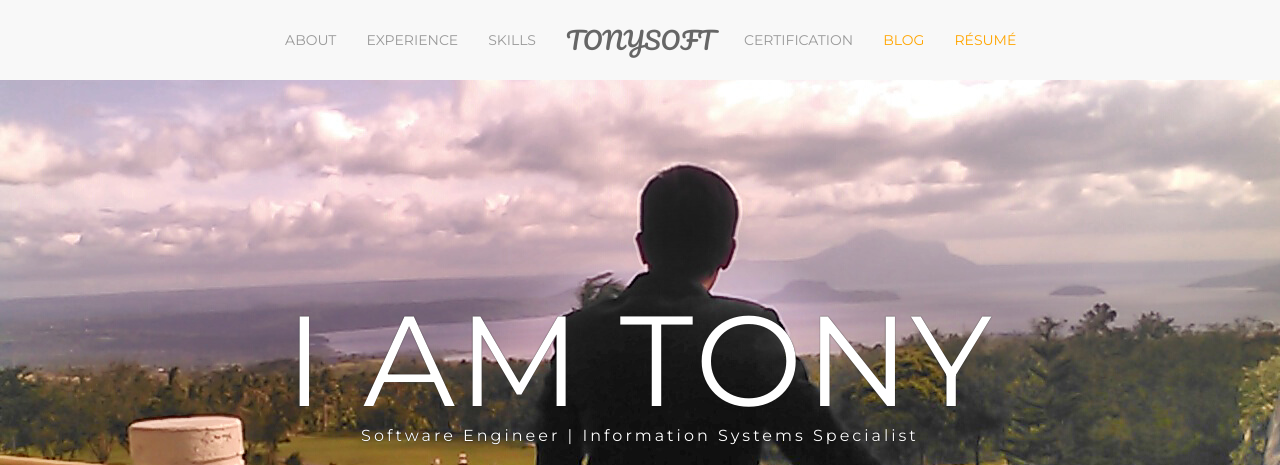
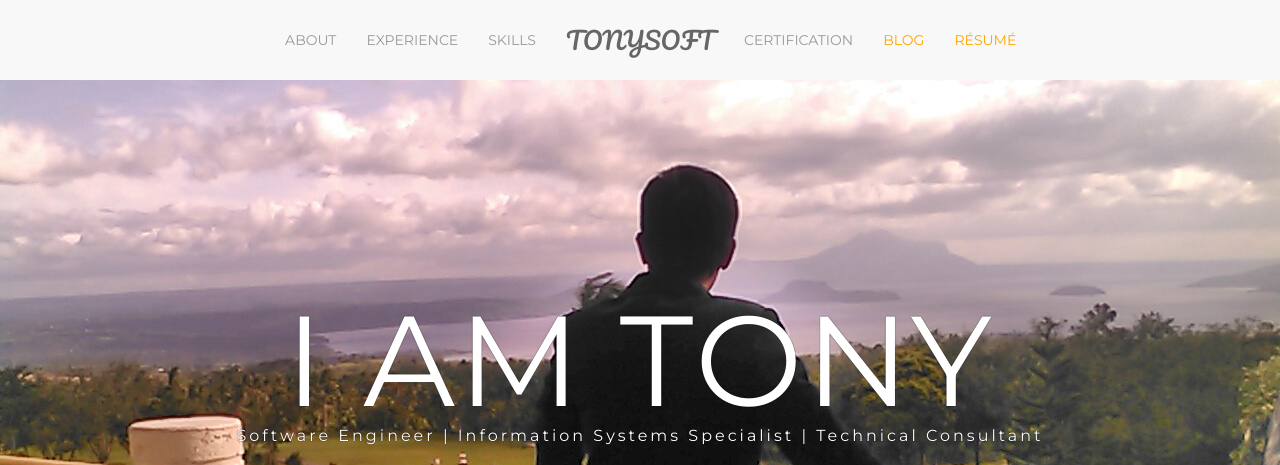
Before and after one commit to iamtonysoft/iamtonysoft.github.io, a website built with webpack: page index.html in a window 1280 px wide. Shown: the top 465 px of the page. Built offline with nearby package versions, Linux system fonts and the light colour scheme.

Commit message:
Added technical consultant in header

```diff
--- a/index.html
+++ b/index.html
@@ -66,7 +66,7 @@
                     <div class="uk-grid uk-child-width-1-1@m" uk-grid>
                         <div id="intro" class="uk-text-center" uk-scrollspy="cls: uk-animation-slide-bottom-medium; repeat: true">
                             <h1 class="uk-margin-remove-bottom uk-heading-hero">I AM TONY</h1>
-                            <p class="uk-margin-remove-top">Software Engineer | Information Systems Specialist</p>
+                            <p class="uk-margin-remove-top">Software Engineer | Information Systems Specialist | Technical Consultant</p>
                             <blockquote id="quotation" cite="#">
                                 <p class="uk-margin-small-bottom">"Hardwork betrays none, but dreams betray many"</p>
                                 <footer>Hikigaya Hachiman</footer>
```
